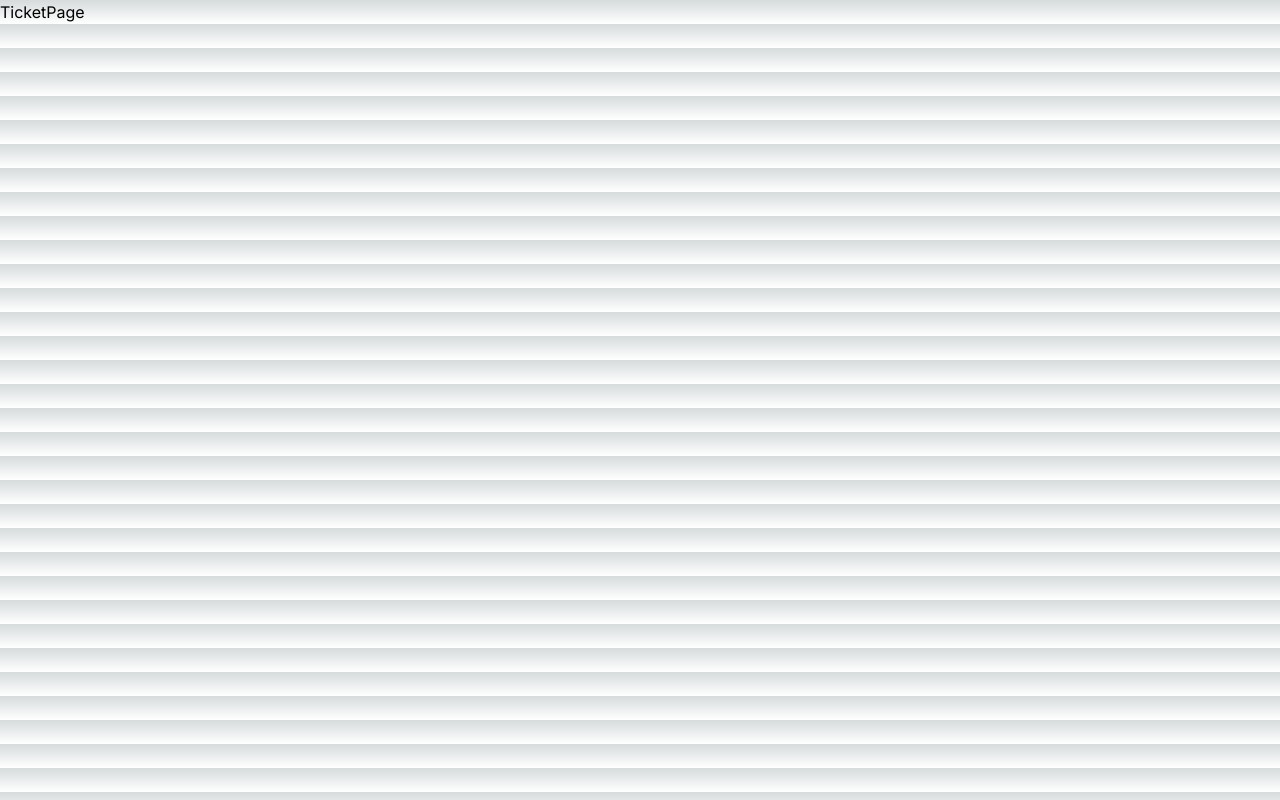
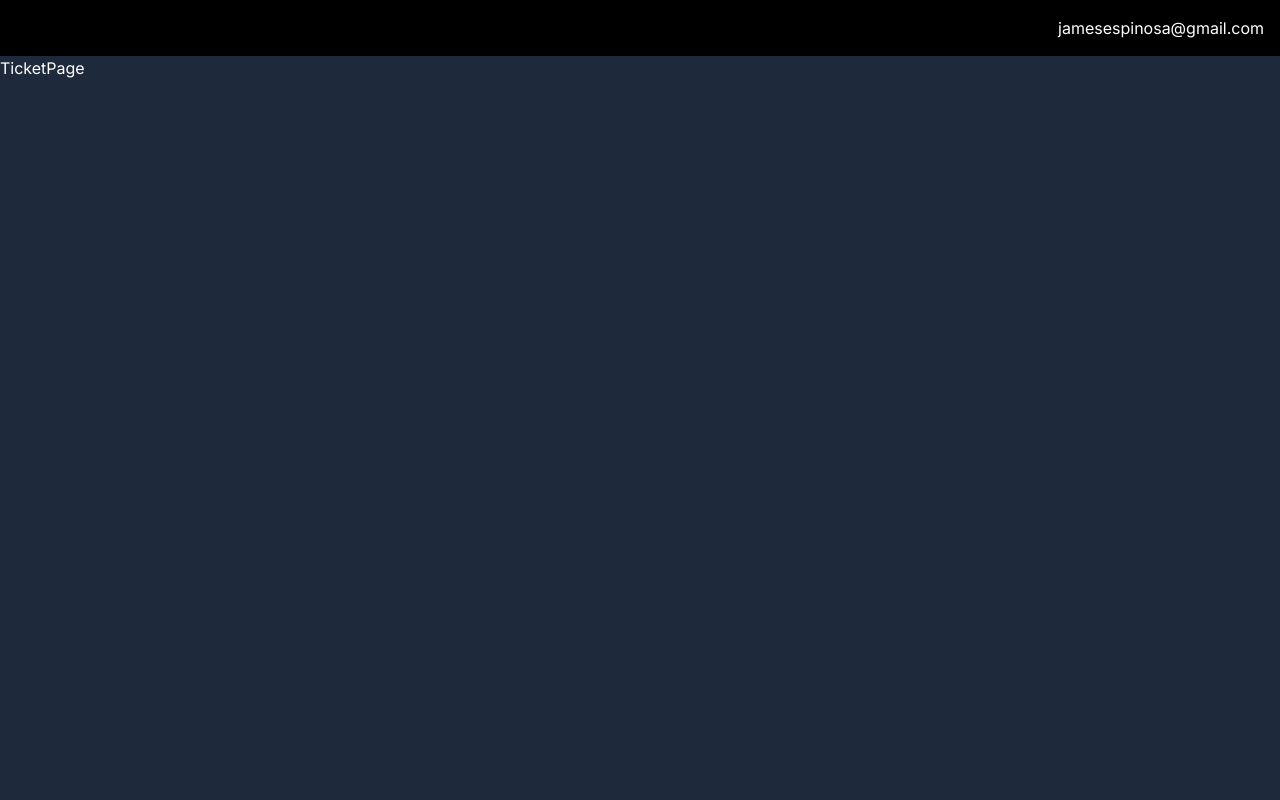
Before and after one commit to james1821/TicketWorkProgress, a Next.js app: page /TicketPage/1 in a window 1280 px wide. Built offline with nearby package versions, Linux system fonts and the light colour scheme.

Commit message:
added Nav component to main

```diff
--- a/app/layout.js
+++ b/app/layout.js
@@ -1,17 +1,27 @@
-import { Inter } from 'next/font/google'
-import './globals.css'
-
-const inter = Inter({ subsets: ['latin'] })
+import { Inter } from "next/font/google";
+import "./globals.css";
+import Nav from "./{components}/Nav";
+import { config } from "@fortawesome/fontawesome-svg-core";
+import "@fortawesome/fontawesome-svg-core/styles.css";
+config.autoAddCss = false;
+const inter = Inter({ subsets: ["latin"] });
 
 export const metadata = {
-  title: 'Create Next App',
-  description: 'Generated by create next app',
-}
+  title: "Create Next App",
+  description: "Generated by create next app",
+};
 
 export default function RootLayout({ children }) {
   return (
     <html lang="en">
-      <body className={inter.className}>{children}</body>
+      <body className={inter.className}>
+        <div className="flex flex-col h-screen">
+          <Nav />
+          <div className="flex-grow overflow-y-auto bg-slate-800 text-white">
+            {children}
+          </div>
+        </div>
+      </body>
     </html>
-  )
+  );
 }
```
